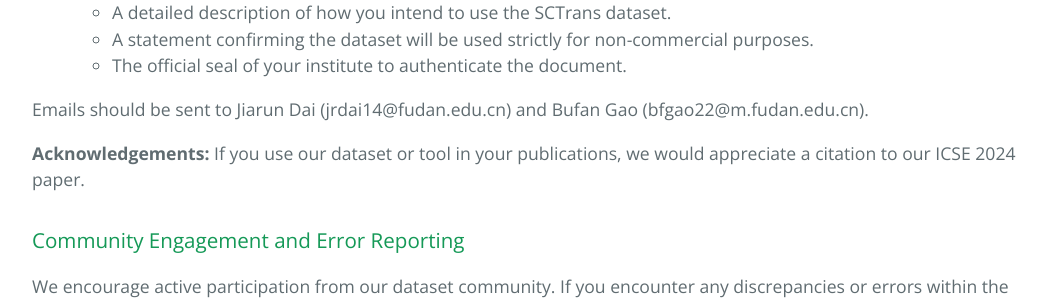
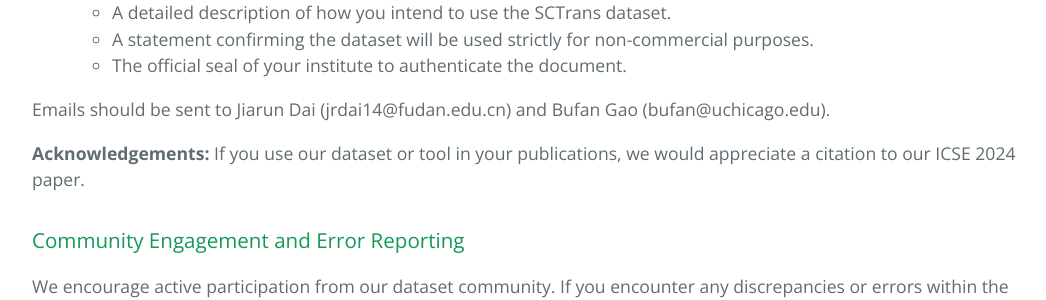
Before and after one commit to seclab-fudan/SCTrans, a Jekyll site: the page built from index.markdown, in a window 1280 px wide and 900 px high, scrolled down 3971 px. Shown: the part 163-463 px from the top of the window, without its empty margins (112-1158 px from the left). Built offline with Jekyll 4.4.1, drawn with Linux system fonts in a browser that asks for light colours.

Commit message:
Update email address

```diff
--- a/index.markdown
+++ b/index.markdown
@@ -104,7 +104,7 @@
    - A statement confirming the dataset will be used strictly for non-commercial purposes.
    - The official seal of your institute to authenticate the document.
 
-Emails should be sent to Jiarun Dai (jrdai14@fudan.edu.cn) and Bufan Gao (bfgao22@m.fudan.edu.cn).
+Emails should be sent to Jiarun Dai (jrdai14@fudan.edu.cn) and Bufan Gao (bufan@uchicago.edu).
 
 **Acknowledgements:**
 If you use our dataset or tool in your publications, we would appreciate a citation to our ICSE 2024 paper.
```
